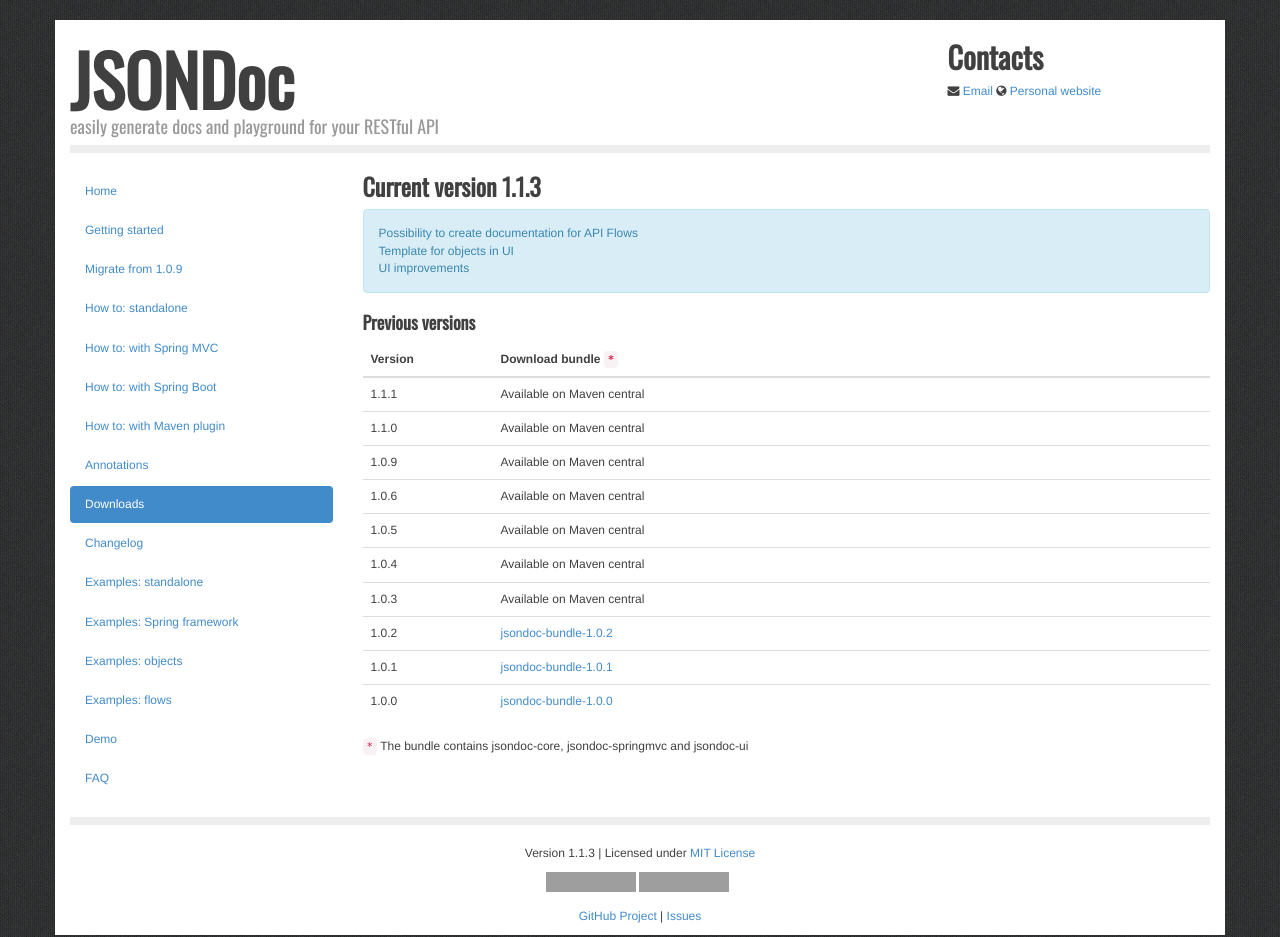
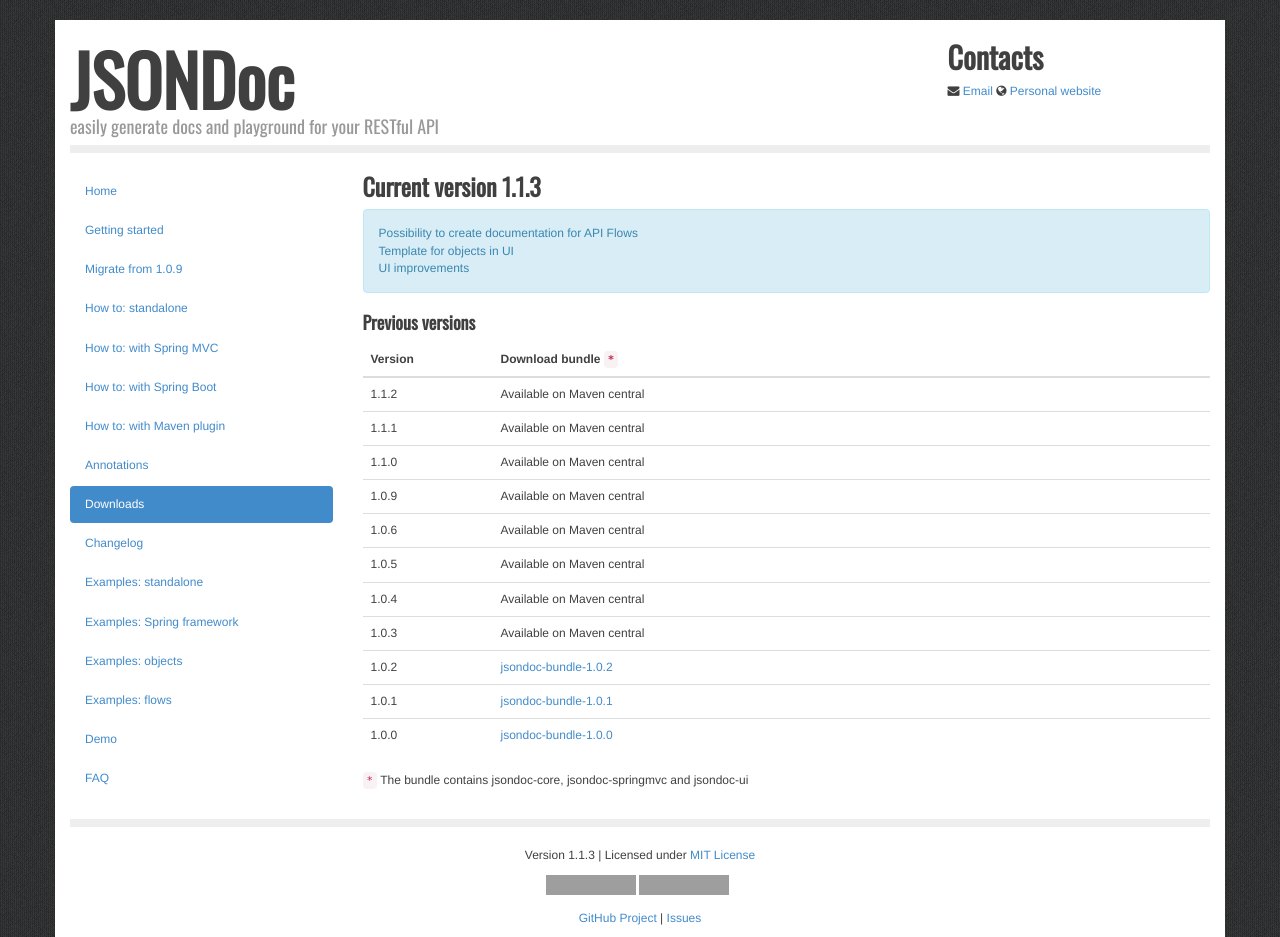
Before and after one commit to fabiomaffioletti/jsondoc, a Jekyll site: the page built from downloads.html, in a window 1280 px wide. Built offline with Jekyll 4.4.1, drawn with Linux system fonts in a browser that asks for light colours; nearby versions of some CDN libraries; some web fonts are replaced; Markdown is read by kramdown in place of the engine named in the settings; grey boxes are pictures that could not be loaded.

Commit message:
docs for version 1.1.3

```diff
--- a/downloads.html
+++ b/downloads.html
@@ -18,6 +18,7 @@ title: Downloads
         	<tr><th style="width: 130px;">Version</th><th>Download bundle <code>*</code></th></tr>
         </thead>
         <tbody>
+                <tr><td>1.1.2</td><td>Available on Maven central</td></tr>
                 <tr><td>1.1.1</td><td>Available on Maven central</td></tr>
                 <tr><td>1.1.0</td><td>Available on Maven central</td></tr>
                 <tr><td>1.0.9</td><td>Available on Maven central</td></tr>
```
